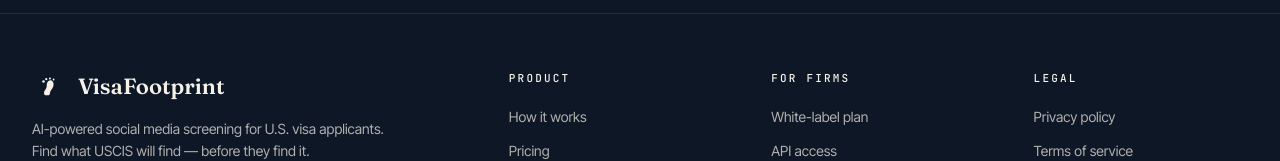
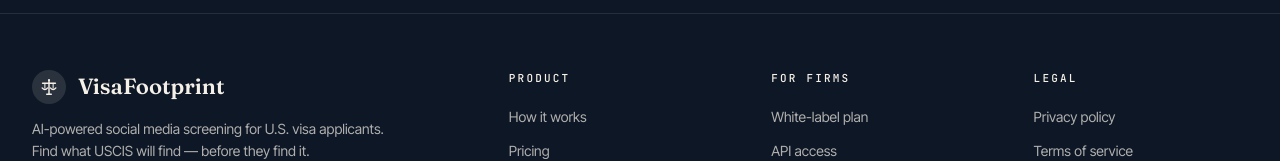
Before and after one commit to etsyguyhaseeb-lang/visafootprint, a Next.js app in the folder frontend/: page / in a window 1280 px wide. Shown: the part 6095-6256 px from the top of the page. Built offline with nearby package versions, Linux system fonts and the light colour scheme.

Commit message:
fix: replace foot icon with scales of justice in Footer

```diff
--- a/frontend/components/Footer.tsx
+++ b/frontend/components/Footer.tsx
@@ -2,13 +2,16 @@
 import Link from "next/link";
 
 const BrandMark = () => (
-  <span style={{ width: 34, height: 34, display: "grid", placeItems: "center", background: "var(--ink)", borderRadius: "50%", flexShrink: 0 }}>
+  <span style={{ width: 34, height: 34, display: "grid", placeItems: "center", background: "rgba(245,241,232,0.12)", borderRadius: "50%", flexShrink: 0 }}>
     <svg width="22" height="22" viewBox="0 0 24 24" fill="none">
-      <path d="M9 21c-1.5 0-2.5-1-2.5-2.5 0-1.2.6-2.3 1.4-3.5.9-1.4 1.6-2.5 1.6-4.5 0-3.5 1.5-6 4-6 2 0 3.5 1.8 3.5 4.5 0 2.5-1 4-2 5.5-1 1.5-2 2.8-2 4.5 0 1.3-1 2-2 2H9z" fill="#F5F1E8"/>
-      <circle cx="6" cy="6" r="1.4" fill="#F5F1E8"/>
-      <circle cx="9" cy="3.5" r="1.2" fill="#F5F1E8"/>
-      <circle cx="13" cy="2.8" r="1.1" fill="#F5F1E8"/>
-      <circle cx="17" cy="3.8" r="1" fill="#F5F1E8"/>
+      <line x1="12" y1="4.5" x2="12" y2="20" stroke="#F5F1E8" strokeWidth="1.6" strokeLinecap="round"/>
+      <line x1="5" y1="8" x2="19" y2="8" stroke="#F5F1E8" strokeWidth="1.6" strokeLinecap="round"/>
+      <line x1="7.5" y1="8" x2="7.5" y2="13" stroke="#F5F1E8" strokeWidth="1.1" strokeLinecap="round"/>
+      <line x1="16.5" y1="8" x2="16.5" y2="13" stroke="#F5F1E8" strokeWidth="1.1" strokeLinecap="round"/>
+      <path d="M4.5 13 Q7.5 16.5 10.5 13" stroke="#F5F1E8" strokeWidth="1.5" fill="none" strokeLinecap="round"/>
+      <path d="M13.5 13 Q16.5 16.5 19.5 13" stroke="#F5F1E8" strokeWidth="1.5" fill="none" strokeLinecap="round"/>
+      <line x1="9.5" y1="20" x2="14.5" y2="20" stroke="#F5F1E8" strokeWidth="1.6" strokeLinecap="round"/>
+      <circle cx="12" cy="4.5" r="1.1" fill="#F5F1E8"/>
     </svg>
   </span>
 );
```
